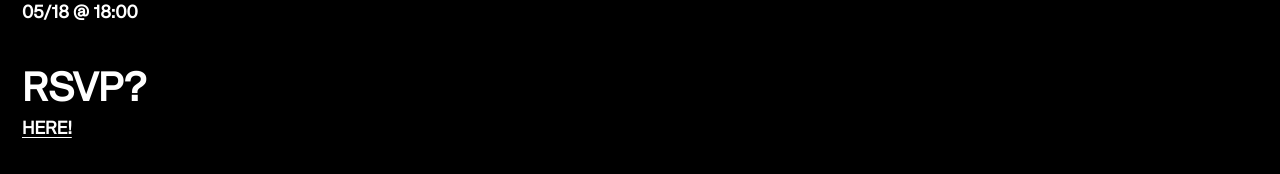
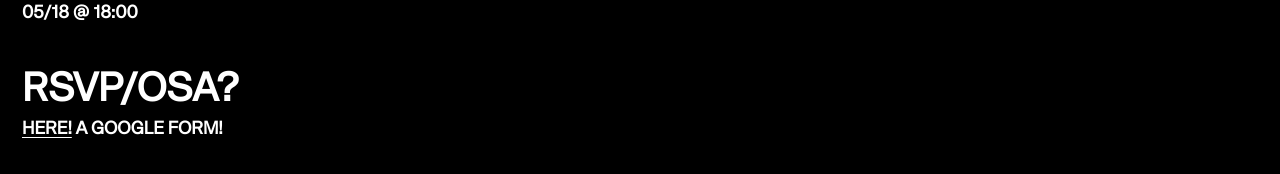
Before and after one commit to BillieLurk/dr.order, a React (Create React App) app: page / in a window 1280 px wide. Shown: the part 1147-1321 px from the top of the page. Built offline with nearby package versions, Linux system fonts and the light colour scheme.

Commit message:
update content

```diff
--- a/src/components/Details.jsx
+++ b/src/components/Details.jsx
@@ -78,9 +78,10 @@ const Details = () => {
         <Content>05/18 @ 18:00</Content>
       </ItemContainer>
       <ItemContainer>
-        <Title>RSVP?</Title>
+        <Title>RSVP/OSA?</Title>
         <Content>
-          <Link href="https://forms.gle/TkkUuNCFtVF8Wyny9">HERE!</Link>
+          <Link href="https://forms.gle/TkkUuNCFtVF8Wyny9">HERE!</Link>{" "}
+          <span style={{ marginLeft: "0.0rem" }}>A GOOGLE FORM!</span>
         </Content>
       </ItemContainer>
     </Wrapper>
```
